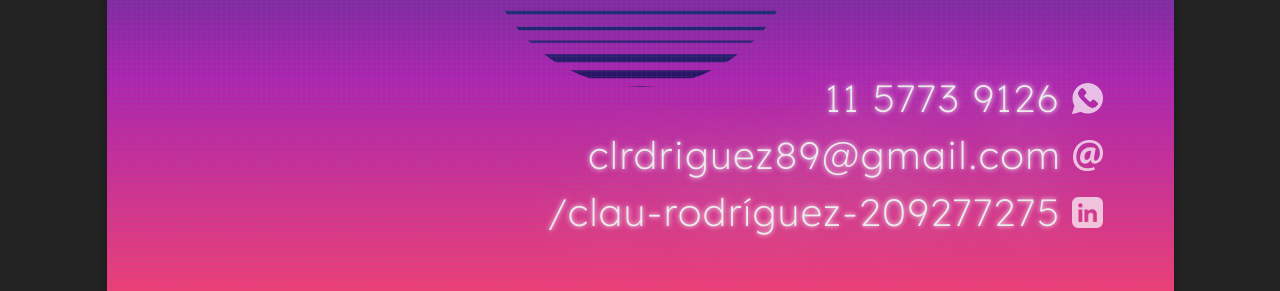
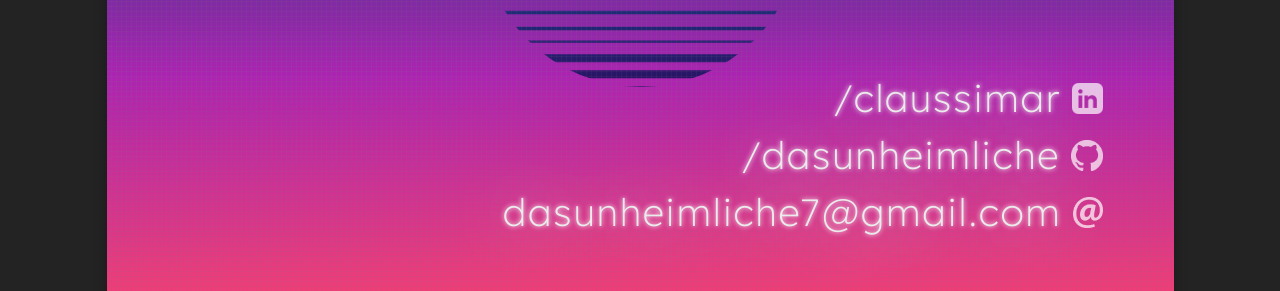
Before and after one commit to dasunheimliche/my-portfolio, a Next.js app: page /contact in a window 1280 px wide. Shown: the part 484-775 px from the top of the page. Built offline with nearby package versions, Linux system fonts and the light colour scheme; no server answers; a web font is replaced by a local one.

Commit message:
actualizando datos

```diff
--- a/src/pages/_app.tsx
+++ b/src/pages/_app.tsx
@@ -40,7 +40,7 @@ export default function App({ Component, pageProps }: AppProps) {
     }
   }
 
-  let [ isRecruiter, setIsRecruiter ] = useState<boolean>(isRec? isRec : false)
+  let [ isRecruiter, setIsRecruiter ] = useState<boolean>(isRec? isRec : true)
   let [ isScrollUp, setIsScrollUp ] = useState<boolean>(false)
   let [ loading, setLoading ] = useState<boolean>(true)
 
--- a/src/pages/contact.tsx
+++ b/src/pages/contact.tsx
@@ -42,9 +42,9 @@ const Contact = ()=> {
                 <div className={style.list}>
                     <ul>
                         <li id={style.first}>
-                            <a href="https://wa.me/541157739126" target="_blank" rel="noopener noreferrer">
-                                <span>11 5773 9126</span>
-                                <img src={whatsapp.src} alt="whatsapp" />
+                            <a href='https://linkedin.com/in/claussimar' target="_blank" rel="noopener noreferrer">
+                                <span>/claussimar</span>
+                                <img src={linkedin.src} alt="linkedin" />
                             </a>
                         </li>
                         {isRecruiter && <li id={style.second}>
@@ -53,16 +53,16 @@ const Contact = ()=> {
                                 <img src={git.src} alt="github" />
                             </a>
                         </li>}
+                        {/* <li id={style.third}>
+                            <a href="https://wa.me/541157739126" target="_blank" rel="noopener noreferrer">
+                                <span>11 5773 9126</span>
+                                <img src={whatsapp.src} alt="whatsapp" />
+                            </a>
+                        </li> */}
                         <li id={style.third}>
-                            <a href="mailto:clrdriguez89@gmail.com" target="_blank" rel="noopener noreferrer">
-                                <span>clrdriguez89@gmail.com</span>
+                            <a href="mailto:dasunheimliche7@gmail.com" target="_blank" rel="noopener noreferrer">
+                                <span>dasunheimliche7@gmail.com</span>
                                 <img src={mailIcon.src} alt="email" />
-                            </a>
-                        </li>
-                        <li id={style.fourth}>
-                            <a href='https://linkedin.com/in/claussimar-rodríguez-209277275' target="_blank" rel="noopener noreferrer">
-                                <span>/clau-rodríguez-209277275</span>
-                                <img src={linkedin.src} alt="linkedin" />
                             </a>
                         </li>
                     </ul>
```
